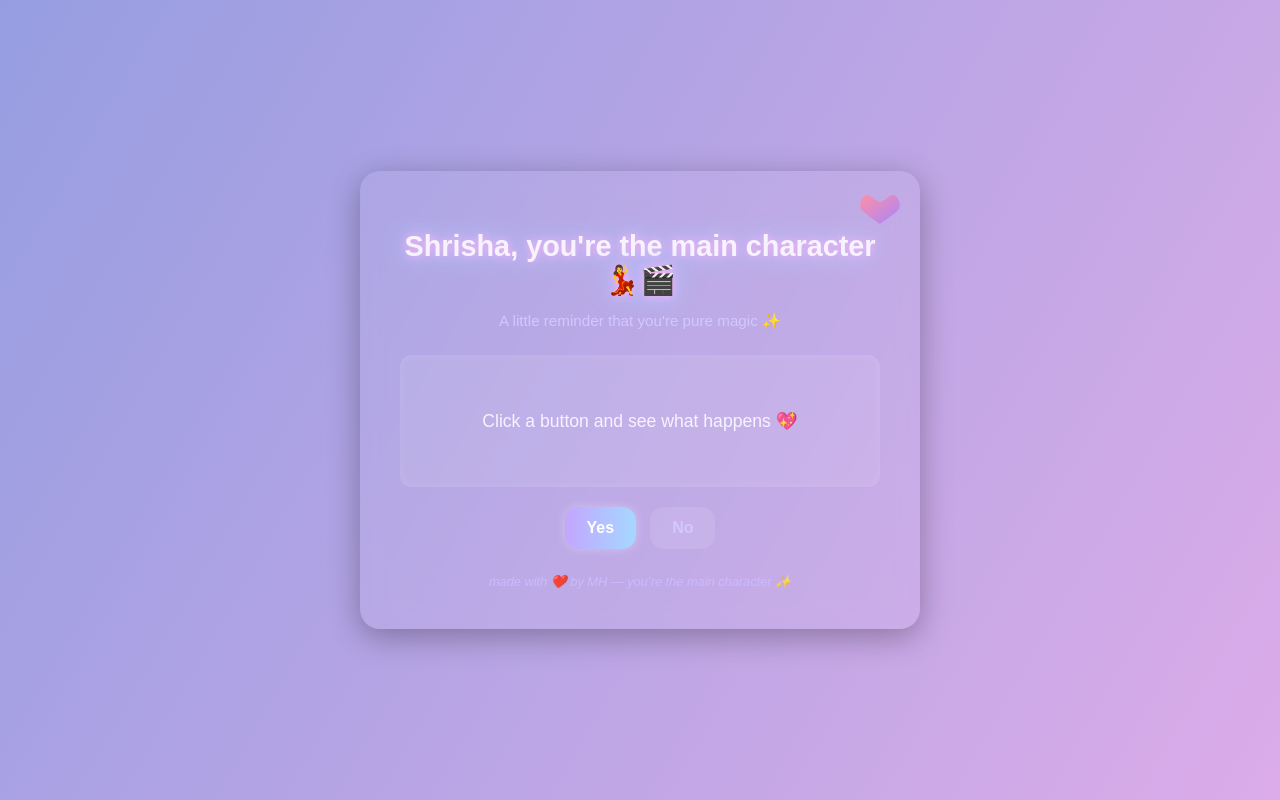
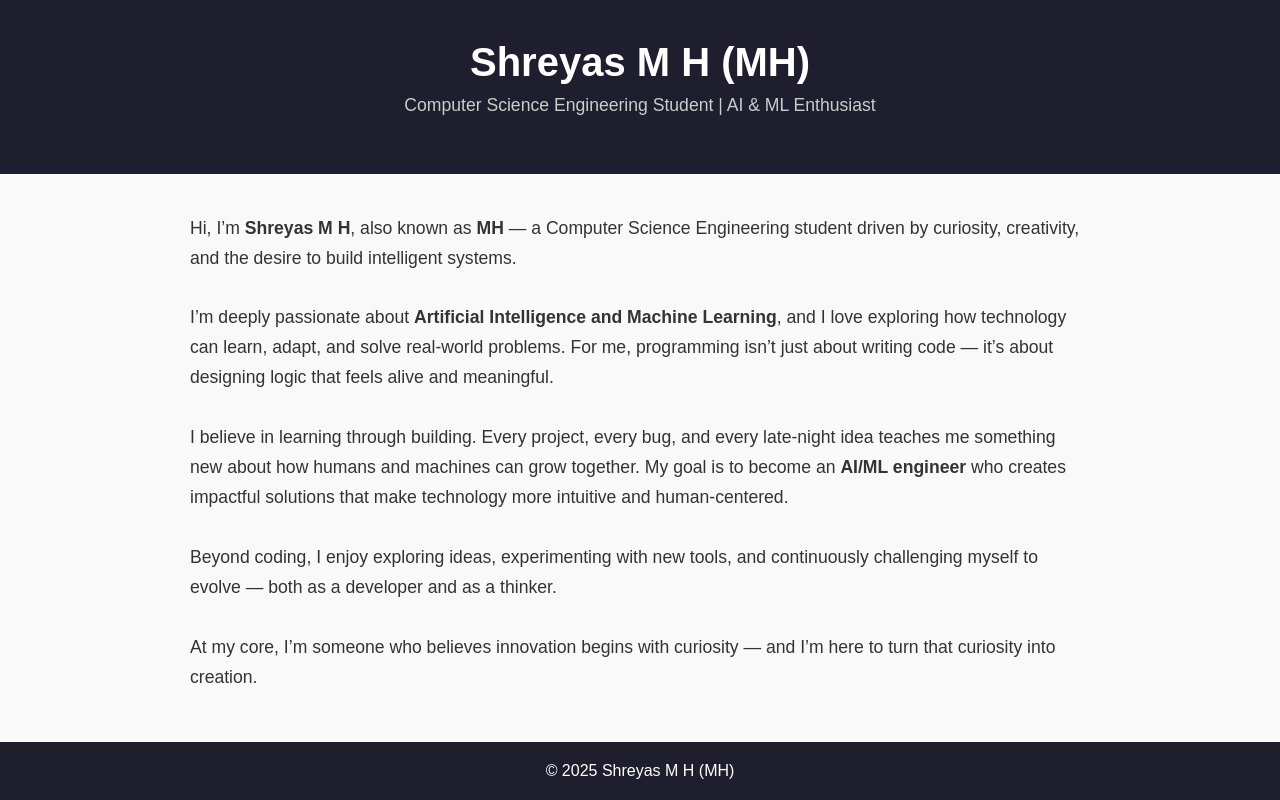
Before and after one commit to shreyasMH26/shreyasMH26.github.io, a plain HTML site: page index.html in a window 1280 px wide. Drawn offline with Linux system fonts and the light colour scheme.

Commit message:
reset content

```diff
--- a/index.html
+++ b/index.html
@@ -1,42 +1,102 @@
 <!DOCTYPE html>
 <html lang="en">
+<head>
+    <meta charset="UTF-8">
+    <meta name="viewport" content="width=device-width, initial-scale=1.0">
+    <title>About Me - Shreyas M H (MH)</title>
+    <style>
+        body {
+            font-family: 'Arial', sans-serif;
+            margin: 0;
+            padding: 0;
+            background-color: #f9f9f9;
+            color: #333;
+        }
 
-<head>
-  <meta charset="UTF-8">
-  <meta name="viewport" content="width=device-width, initial-scale=1.0">
-  <title>Shrisha — You’re the Main Character 💃🎬</title>
-  <link rel="stylesheet" href="style.css">
+        header {
+            background-color: #1e1e2f;
+            color: #fff;
+            padding: 40px 20px;
+            text-align: center;
+        }
+
+        header h1 {
+            margin: 0;
+            font-size: 2.5rem;
+        }
+
+        header p {
+            margin-top: 10px;
+            font-size: 1.1rem;
+            color: #ccc;
+        }
+
+        main {
+            max-width: 900px;
+            margin: 40px auto;
+            padding: 0 20px;
+        }
+
+        section {
+            margin-bottom: 30px;
+        }
+
+        section p {
+            line-height: 1.7;
+            font-size: 1.1rem;
+        }
+
+        footer {
+            background-color: #1e1e2f;
+            color: #fff;
+            text-align: center;
+            padding: 20px;
+            margin-top: 50px;
+        }
+
+        @media (max-width: 600px) {
+            header h1 {
+                font-size: 2rem;
+            }
+
+            section p {
+                font-size: 1rem;
+            }
+        }
+    </style>
 </head>
+<body>
 
-<body>
-  <div class="card">
-    <svg class="heart" viewBox="0 0 24 24">
-      <defs>
-        <linearGradient id="grad" x1="0%" y1="0%" x2="100%" y2="100%">
-          <stop offset="0%" stop-color="#ff8fa3" />
-          <stop offset="100%" stop-color="#a685ff" />
-        </linearGradient>
-      </defs>
-      <path
-        d="M12 21s-7.2-4.86-9.23-7.07A5.5 5.5 0 0 1 5 6.5c2.1 0 3.4 1.4 3.93 2.07L12 10l3.07-1.43C15.6 7.9 16.9 6.5 19 6.5A5.5 5.5 0 0 1 21.23 13.93C19.2 16.14 12 21 12 21z" />
-    </svg>
+    <header>
+        <h1>Shreyas M H (MH)</h1>
+        <p>Computer Science Engineering Student | AI & ML Enthusiast</p>
+    </header>
 
-    <h1 class="main-char">Shrisha, you're the main character 💃🎬</h1>
-    <p class="subtitle">A little reminder that you're pure magic ✨</p>
+    <main>
+        <section>
+            <p>Hi, I’m <strong>Shreyas M H</strong>, also known as <strong>MH</strong> — a Computer Science Engineering student driven by curiosity, creativity, and the desire to build intelligent systems.</p>
+        </section>
 
-    <div id="message" class="message">
-      Click a button and see what happens 💖
-    </div>
+        <section>
+            <p>I’m deeply passionate about <strong>Artificial Intelligence and Machine Learning</strong>, and I love exploring how technology can learn, adapt, and solve real-world problems. For me, programming isn’t just about writing code — it’s about designing logic that feels alive and meaningful.</p>
+        </section>
 
-    <div class="buttons">
-      <button class="yes" id="yesBtn">Yes</button>
-      <button class="no" id="noBtn">No</button>
-    </div>
+        <section>
+            <p>I believe in learning through building. Every project, every bug, and every late-night idea teaches me something new about how humans and machines can grow together. My goal is to become an <strong>AI/ML engineer</strong> who creates impactful solutions that make technology more intuitive and human-centered.</p>
+        </section>
 
-    <footer> made with ❤️ by MH — you’re the main character ✨</footer>
-  </div>
+        <section>
+            <p>Beyond coding, I enjoy exploring ideas, experimenting with new tools, and continuously challenging myself to evolve — both as a developer and as a thinker.</p>
+        </section>
 
-  <script src="script.js"></script>
+        <section>
+            <p>At my core, I’m someone who believes innovation begins with curiosity — and I’m here to turn that curiosity into creation.</p>
+        </section>
+    </main>
+
+    <footer>
+        &copy; 2025 Shreyas M H (MH)
+    </footer>
+
 </body>
-
 </html>
```
